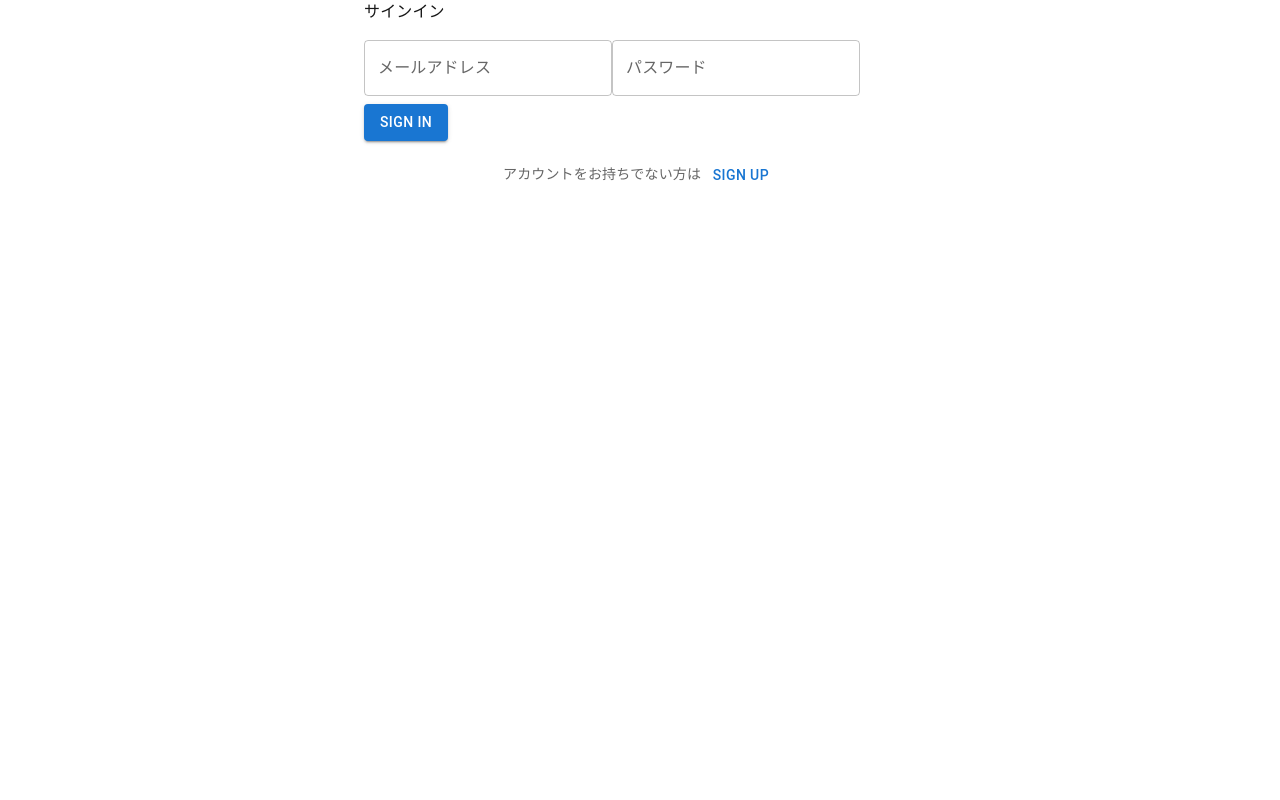
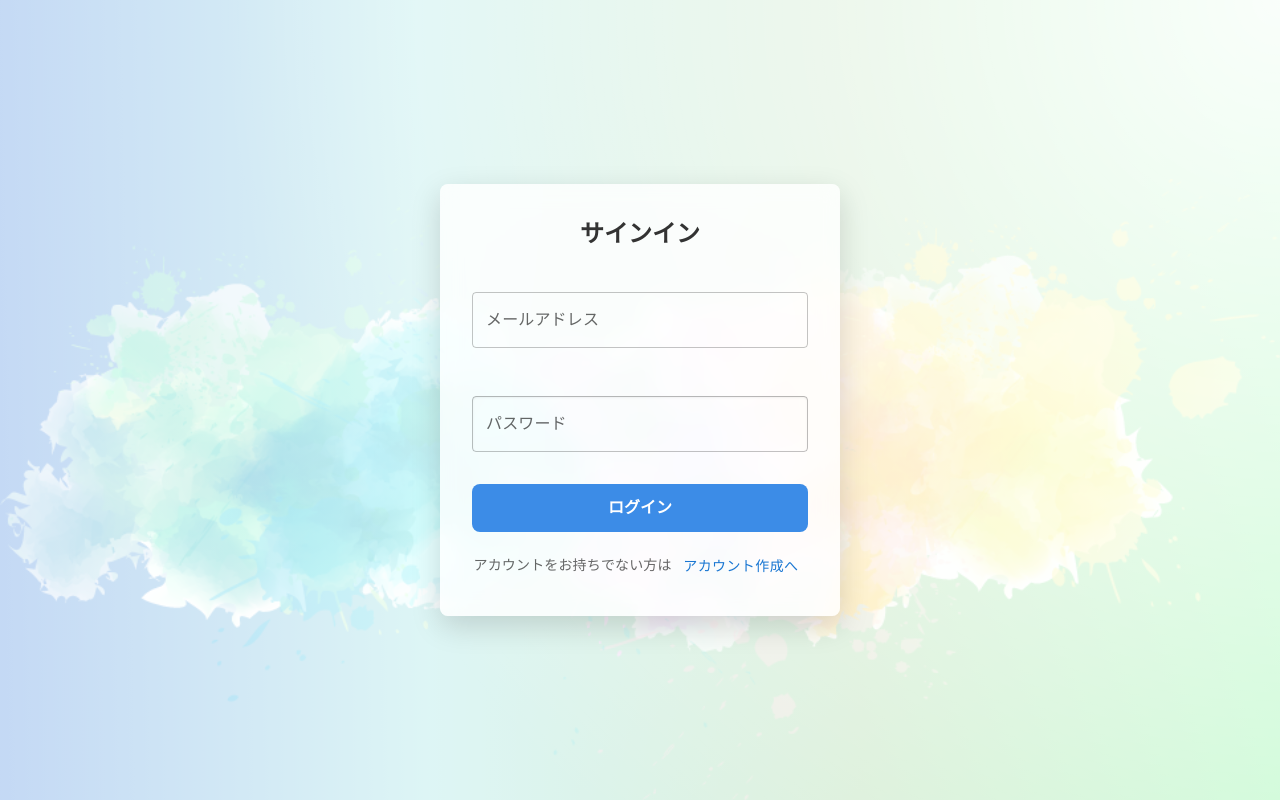
Before and after one commit to maayyu/original_mental_app2, a Next.js app: page /auth/sign-in in a window 1280 px wide. Built offline with nearby package versions, Linux system fonts and the light colour scheme; no server answers.

Commit message:
サインイン画面　作成

```diff
--- a/app/auth/sign-in/page.tsx
+++ b/app/auth/sign-in/page.tsx
@@ -2,55 +2,71 @@
 "use client";
 
 import supabase from "@/lib/supabaseClient";
-import {
-  Alert,
-  Box,
-  Button,
-  Container,
-  TextField,
-  Typography,
-} from "@mui/material";
+import { Alert, Button, TextField, Typography } from "@mui/material";
 import { useRouter } from "next/navigation";
-import React, { useState } from "react";
+import { useState } from "react";
+import "./signin.css";
 
 export default function SignInPage() {
   const [email, setEmail] = useState("");
   const [password, setPassword] = useState("");
   const [error, setError] = useState<string | null>(null);
+  const [message, setMessage] = useState<string | null>(null);
+  const [loading, setLoading] = useState(false);
+
   const router = useRouter();
 
   const handleSignIn = async (e: React.FormEvent) => {
     e.preventDefault();
+    setError(null);
+    setMessage(null);
 
-    // Supabaseサインインの機能
-    const { error } = await supabase.auth.signInWithPassword({
+    if (!email) {
+      setError("ユーザー名が入力されていません");
+      return;
+    }
+    if (!password) {
+      setError("パスワードが入力されていません");
+      return;
+    }
+
+    // Supabaseでサインイン処理
+    const { data, error } = await supabase.auth.signInWithPassword({
       email,
       password,
     });
 
-    // エラーの表示
     if (error) {
-      setError("メールアドレスまたはパスワードが間違っています");
-    } else {
-      setError(null);
+      setLoading(false);
+      setError("ユーザー名またはパスワードが間違っています。");
+      return;
+    }
 
-      router.push("/");
+    if (!data) {
+      setLoading(false);
+      setError("ユーザー名またはパスワードが間違っています。");
+      return;
     }
+
+    // サインイン成功したらホーム画面へ遷移
+    setLoading(false);
+    router.push("/");
   };
 
   return (
-    <Container maxWidth="sm" className="container">
-      <Box>
-        <Typography>サインイン</Typography>
+    <div className="container">
+      <div className="signin-box">
+        <h1 className="signin-title">サインイン</h1>
 
-        <Box component="form" onSubmit={handleSignIn}>
+        <form onSubmit={handleSignIn} className="signin-form">
           <TextField
             label="メールアドレス"
             variant="outlined"
-            type="email"
             margin="normal"
             value={email}
             onChange={(e) => setEmail(e.target.value)}
+            className="signup-input"
+            fullWidth
           />
           <TextField
             label="パスワード"
@@ -59,14 +75,19 @@ export default function SignInPage() {
             margin="normal"
             value={password}
             onChange={(e) => setPassword(e.target.value)}
+            className="signin-input"
           />
 
-          {error && <Alert severity="error">{error}</Alert>}
+          {error && (
+            <Alert severity="error" className="alert error">
+              {error}
+            </Alert>
+          )}
 
-          <Button type="submit" variant="contained" color="primary">
-            Sign In
-          </Button>
-        </Box>
+          <button type="submit" className="signin-button">
+            {loading ? "処理中..." : "ログイン"}
+          </button>
+        </form>
         <Typography
           variant="body2"
           textAlign="center"
@@ -79,10 +100,10 @@ export default function SignInPage() {
             color="primary"
             onClick={() => router.push("/auth/sign-up")}
           >
-            Sign Up
+            アカウント作成へ
           </Button>
         </Typography>
-      </Box>
-    </Container>
+      </div>
+    </div>
   );
 }
--- a/app/auth/sign-in/signin.css
+++ b/app/auth/sign-in/signin.css
@@ -0,0 +1,100 @@
+/* グローバルスタイル */
+body,
+html {
+  display: flex;
+  justify-content: center;
+  margin: 0;
+  padding: 0;
+  width: 100%;
+  height: 100%;
+  background-color: rgba(255, 255, 255, 0.5);
+  background-image: linear-gradient(89deg, #88b2ea, #bbeceb, #b5dfb2, #8ff5a5),
+    radial-gradient(
+      circle at top right,
+      rgba(255, 255, 255, 0.9),
+      rgba(255, 255, 255, 0) 70%
+    ),
+    url("/images/colorful-pattern.png");
+  background-blend-mode: overlay, screen;
+  background-repeat: no-repeat;
+  background-position: bottom center;
+  background-size: 100% auto;
+  font-family: Arial, sans-serif;
+}
+
+/* コンテナ */
+.container {
+  display: flex;
+  justify-content: center;
+  align-items: center;
+  height: 100vh;
+  width: 100%;
+}
+
+/* サインアップボックス */
+.signin-box {
+  background-color: rgba(255, 255, 255, 0.8);
+  padding: 2rem;
+  border-radius: 8px;
+  box-shadow: 0 10px 30px rgba(0, 0, 0, 0.15);
+  width: 100%;
+  max-width: 400px;
+  text-align: center;
+  backdrop-filter: blur(10px);
+  margin: auto;
+}
+
+/* タイトル */
+.signin-title {
+  margin-bottom: 1.5rem;
+  font-weight: bold;
+  color: #333333;
+  font-size: 1.5rem;
+}
+
+/* フォーム */
+.signin-form {
+  display: flex;
+  flex-direction: column;
+  gap: 1.5rem;
+}
+
+/* 入力フィールド */
+.signin-input {
+  padding: 0.75rem;
+  font-size: 1rem;
+  border: 1px solid #ddd;
+  border-radius: 5px;
+  box-shadow: inset 0 1px 3px rgba(0, 0, 0, 0.1);
+}
+
+/* アラート */
+.alert {
+  padding: 0.5rem;
+  border-radius: 5px;
+  font-size: 0.9rem;
+  text-align: left;
+}
+.alert.error {
+  background-color: #f8d7da;
+  color: #721c24;
+  border: 1px solid #f5c6cb;
+}
+
+/* ボタン */
+.signin-button {
+  padding: 0.75rem;
+  font-size: 1rem;
+  font-weight: bold;
+  text-transform: uppercase;
+  border-radius: 8px;
+  background-color: #3c8ce7;
+  color: white;
+  border: none;
+  cursor: pointer;
+  transition: background-color 0.3s ease;
+}
+
+.signin-button:hover {
+  background-color: #007bb5;
+}
```
